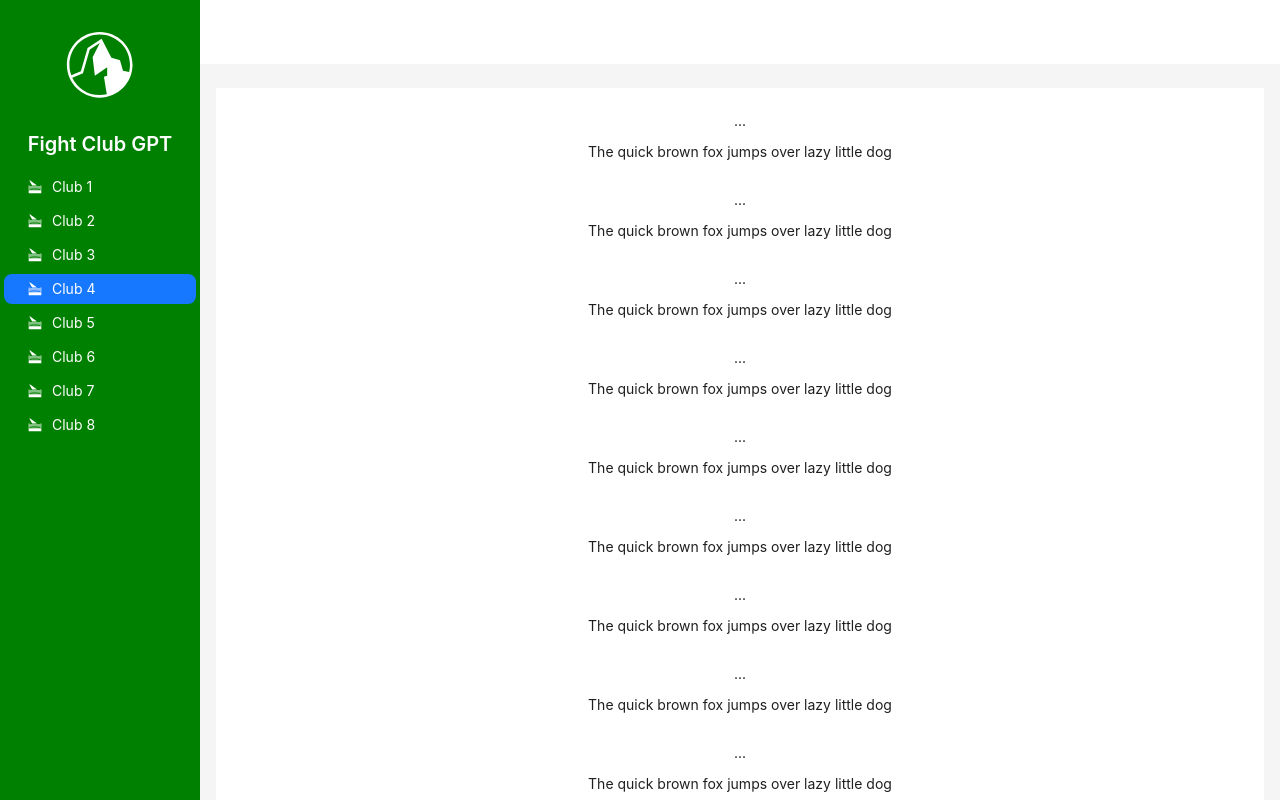
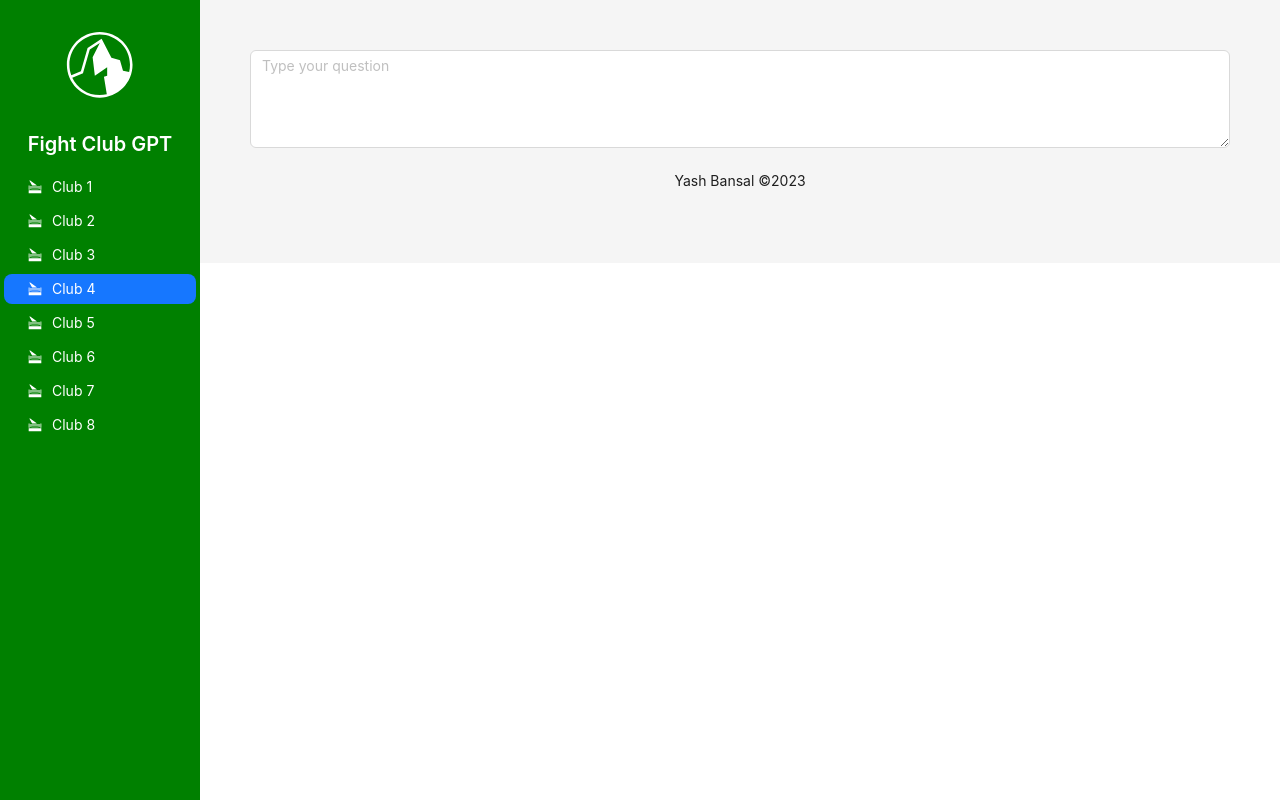
Before and after one commit to yashbansal24/fight-club-gpt, a React (Create React App) app: page / in a window 1280 px wide. Shown: the top 800 px of the page. Built offline with nearby package versions, Linux system fonts and the light colour scheme.

Commit message:
new input box

```diff
--- a/src/App.tsx
+++ b/src/App.tsx
@@ -10,9 +10,10 @@ import {
   VideoCameraOutlined,
 } from '@ant-design/icons';
 import type { MenuProps } from 'antd';
-import { Layout, Menu, theme, Typography } from 'antd';
+import { Layout, Menu, theme, Typography, Input } from 'antd';
 import { GiMountaintop, GiBoxingRing } from 'react-icons/gi';
 const { Title } = Typography;
+const { TextArea } = Input;
 const { Header, Content, Footer, Sider } = Layout;
 
 const items: MenuProps['items'] = [
@@ -55,22 +56,23 @@ const App: React.FC = () => {
         <Title style={{ margin: "10px 0", color: 'white', display: "flex", justifyContent: "center" }} level={4}>Fight Club GPT</Title>
         <Menu theme="dark" style={{ background: 'green'}} mode="inline" defaultSelectedKeys={['4']} items={items} />
       </Sider>
-      <Layout className="site-layout" style={{ marginLeft: 200 }}>
-        <Header style={{ padding: 0, background: colorBgContainer }} />
-        <Content style={{ margin: '24px 16px 0', overflow: 'initial' }}>
+      <Layout className="site-layout" style={{ marginLeft: 200, padding: 50}}>
+        {/* <Header style={{ padding: 0, background: colorBgContainer }} /> */}
+        <TextArea rows={4} placeholder="Type your question" maxLength={6} />
+        {/* <Content style={{ margin: '24px 16px 0', overflow: 'initial' }}>
           <div style={{ padding: 24, textAlign: 'center', background: colorBgContainer }}>
             {
               // indicates very long content
               Array.from({ length: 10 }, (_, index) => (
                 <React.Fragment key={index}>
-                  {index % 10 === 0 && index ? 'more' : '...'}
+                  {index % 2 === 1 && index ? 'more' : '...'}
                   <p>The quick brown fox jumps over lazy little dog</p>
                   <br />
                 </React.Fragment>
               ))
             }
           </div>
-        </Content>
+        </Content> */}
         <Footer style={{ textAlign: 'center' }}>Yash Bansal ©2023</Footer>
       </Layout>
     </Layout>
```
